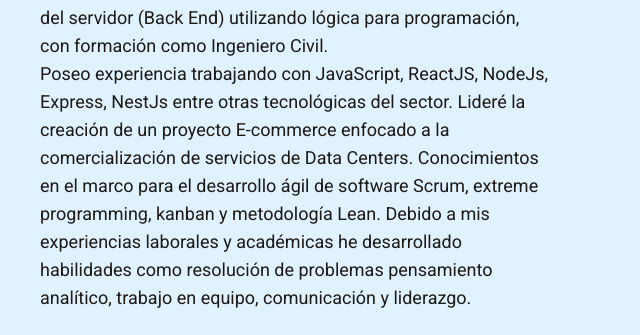
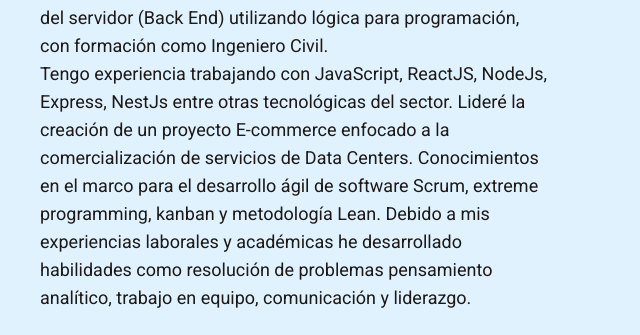
Before and after one commit to Luicho76/portfolio, a website: page dist/index.html in a window 1280 px wide. Shown: the part 505-840 px from the top of the page, 0-640 px from the left. Drawn offline with nearby package versions, Linux system fonts and the light colour scheme; a web font is replaced by a local one.

Commit message:
poseo vs tengo

```diff
--- a/dist/index.html
+++ b/dist/index.html
@@ -96,7 +96,7 @@
           End) como del servidor (Back End) utilizando lógica para programación, con formación como Ingeniero Civil.
         </p>
         <p class="text-lg">
-          Poseo experiencia trabajando con JavaScript, ReactJS, NodeJs, Express, NestJs entre otras tecnológicas del
+          Tengo experiencia trabajando con JavaScript, ReactJS, NodeJs, Express, NestJs entre otras tecnológicas del
           sector. Lideré la creación de un proyecto E-commerce enfocado a la comercialización de servicios de Data
           Centers. Conocimientos en el marco para el desarrollo ágil de software Scrum, extreme programming, kanban y
           metodología Lean. Debido a mis experiencias laborales y académicas he desarrollado habilidades como resolución
```
